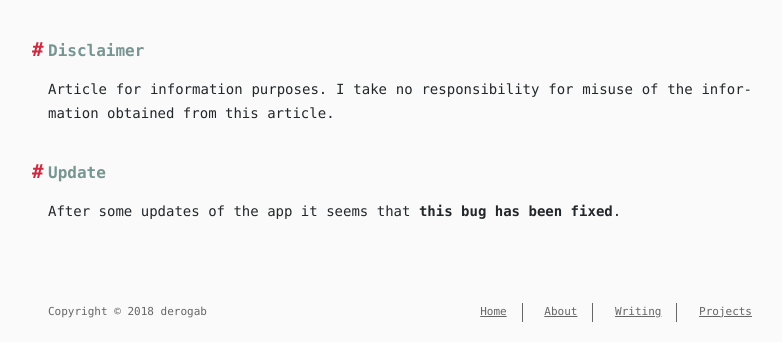
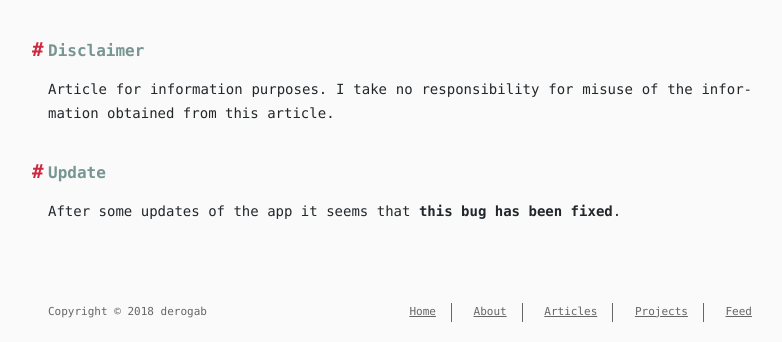
Before and after one commit to derogab/blog.derogab.com, a plain HTML site: page 2017/05/22/Instagram-doesn-t-encrypt-stories/index.html in a window 1280 px wide. Shown: the part 4706-5048 px from the top of the page, without its empty margins (240-1022 px from the left). Drawn offline with Linux system fonts and the light colour scheme.

Commit message:
Site updated: 2018-05-25 22:37:05

```diff
--- a/2017/05/22/Instagram-doesn-t-encrypt-stories/index.html
+++ b/2017/05/22/Instagram-doesn-t-encrypt-stories/index.html
@@ -68,9 +68,11 @@
 
           <li><a href="http://derosagabriele.com">About</a></li>
 
-          <li><a href="/archives/">Writing</a></li>
+          <li><a href="/archives/">Articles</a></li>
 
           <li><a href="https://github.com/derogab">Projects</a></li>
+
+          <li><a href="/atom.xml">Feed</a></li>
 
       </ul>
     </span>
@@ -190,9 +192,11 @@
 
           <li><a href="http://derosagabriele.com">About</a></li>
 
-          <li><a href="/archives/">Writing</a></li>
+          <li><a href="/archives/">Articles</a></li>
 
           <li><a href="https://github.com/derogab">Projects</a></li>
+
+          <li><a href="/atom.xml">Feed</a></li>
 
       </ul>
     </div>
@@ -240,9 +244,11 @@
 
           <li><a href="http://derosagabriele.com">About</a></li>
 
-          <li><a href="/archives/">Writing</a></li>
+          <li><a href="/archives/">Articles</a></li>
 
           <li><a href="https://github.com/derogab">Projects</a></li>
+
+          <li><a href="/atom.xml">Feed</a></li>
 
       </ul>
     </nav>
```
Also changed, not shown: archives/2017/05/index.html (+6 -2 lines), archives/2017/index.html (+6 -2 lines), archives/index.html (+6 -2 lines), index.html (+6 -2 lines), tags/instagram/index.html (+6 -2 lines), tags/ssl/index.html (+6 -2 lines), tags/tls/index.html (+6 -2 lines).
